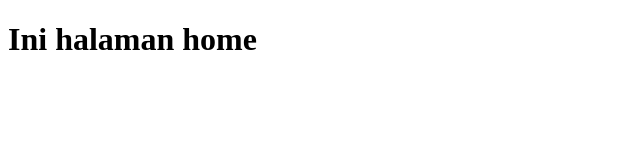
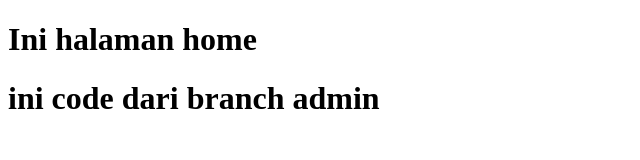
Before and after one commit to junaidiar19/belajar-git, a plain HTML site: page index.html in a window 1280 px wide. Shown: the whole page, without its empty margins (0-640 px from the left). Drawn offline with Linux system fonts and the light colour scheme.

Commit message:
update index.html

```diff
--- a/index.html
+++ b/index.html
@@ -8,5 +8,6 @@
 </head>
 <body>
   <h1>Ini halaman home</h1>
+  <h1>ini code dari branch admin</h1>
 </body>
 </html>
```
